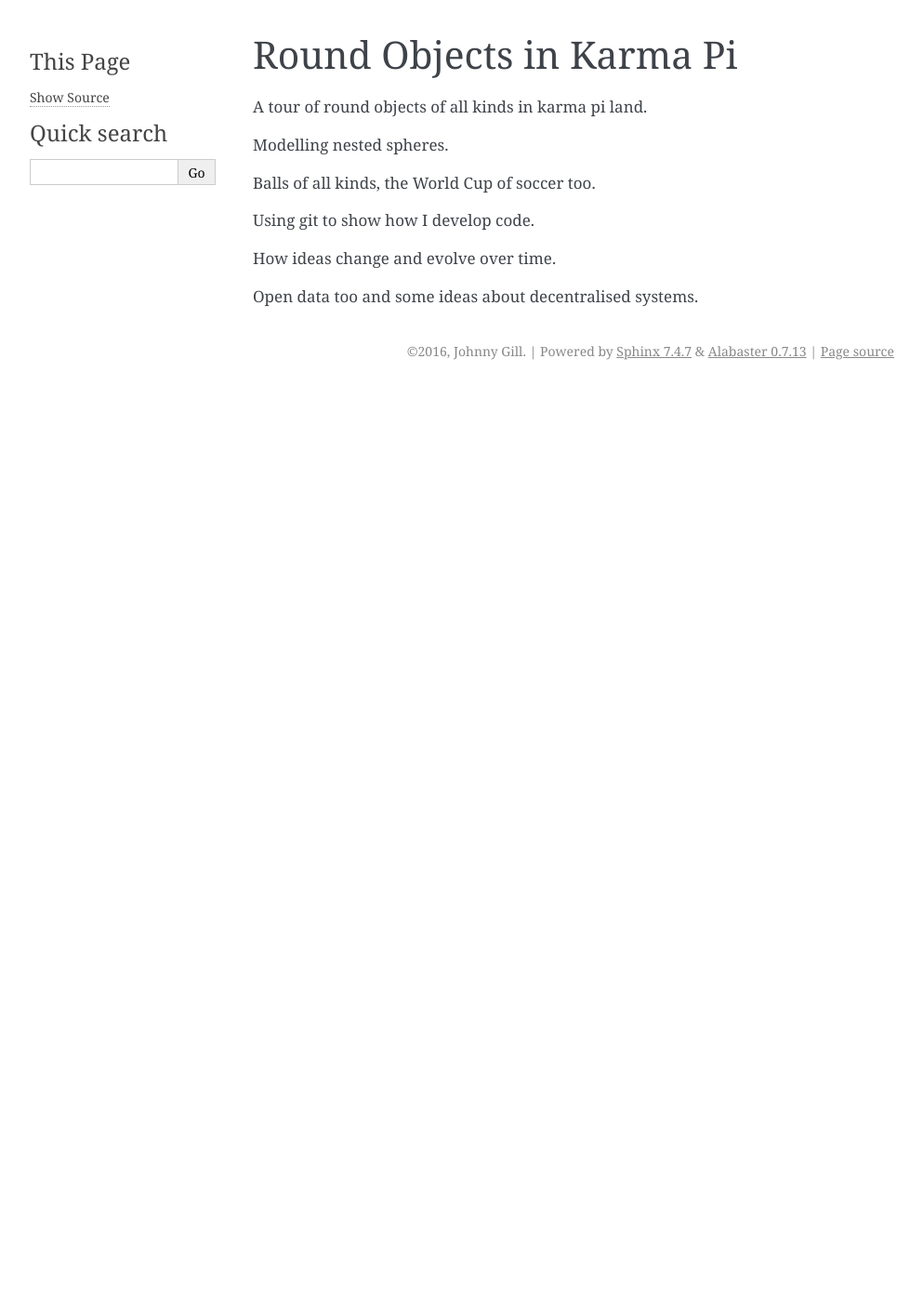
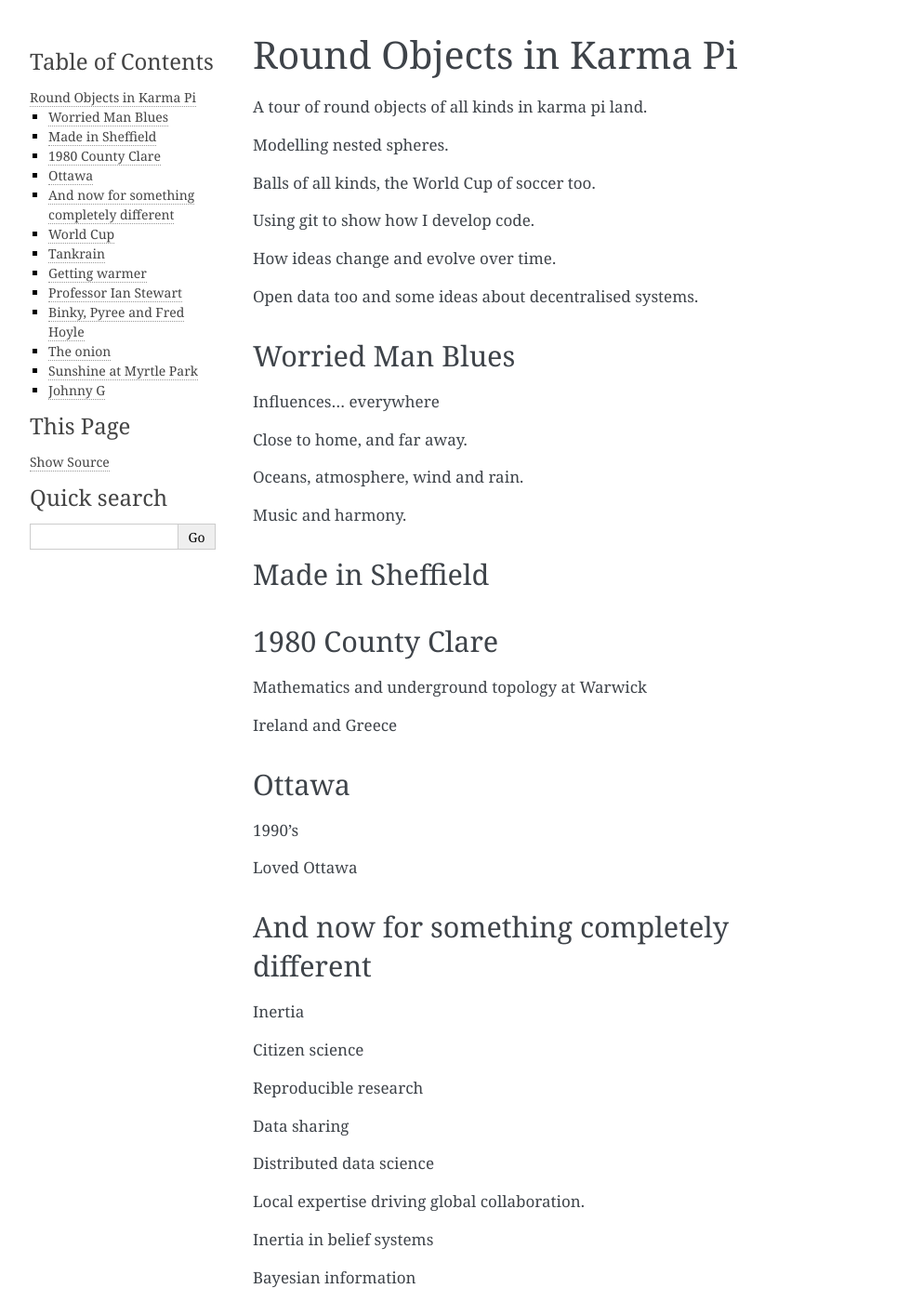
Before and after one commit to openbermuda/karmapi, a Sphinx documentation site: the page built from docs/roikpi.rst, in a window 1280 px wide and 1400 px high. Shown: the whole window at 93% size, without its empty margins (148-1141 px from the left). Built offline with Sphinx 7.4.7, drawn with Linux system fonts in a browser that asks for light colours; formulas are drawn with MathJax 3; pages that are not in the unit, such as notebooks, are missing from menus; some of the changed text lies outside the part shown.

Commit message:
roikpi outline

```diff
--- a/docs/roikpi.rst
+++ b/docs/roikpi.rst
@@ -13,3 +13,107 @@ Using git to show how I develop code.
 How ideas change and evolve over time.
 
 Open data too and some ideas about decentralised systems.
+
+
+Worried Man Blues
+=================
+
+Influences... everywhere
+
+Close to home, and far away.
+
+Oceans, atmosphere, wind and rain.
+
+Music and harmony.
+
+Made in Sheffield
+=================
+
+
+1980 County Clare
+=================
+
+Mathematics and underground topology at Warwick
+
+Ireland and Greece
+
+Ottawa
+======
+
+1990's
+
+Loved Ottawa
+
+And now for something completely different
+==========================================
+
+
+Inertia
+
+Citizen science
+
+Reproducible research
+
+Data sharing
+
+Distributed data science
+
+Local expertise driving global collaboration.
+
+Inertia in belief systems
+
+Bayesian information
+
+Kerr metric
+
+World Cup
+=========
+
+DIY visualisation
+
+Tankrain
+========
+
+show help
+
+Getting warmer
+==============
+
+Slow it down
+
+ncdf needs love
+
+Professor Ian Stewart
+=====================
+
+Dark matter, no-one can find any.
+
+Alternative cosmology by Colin Rourke.
+
+*anpotu*
+
+Binky, Pyree and Fred Hoyle
+===========================
+
+The Nature of the Universe
+
+The onion
+=========
+
+Nested layers of spheres.
+
+Sunshine at Myrtle Park
+=======================
+
+Demo time
+
+World Cup::
+
+  python3.6 -m karmapi.wc.wc --events events.csv
+
+World warms::
+
+  python3.6 -m karmapi.ncdf
+
+Johnny G
+========
```
